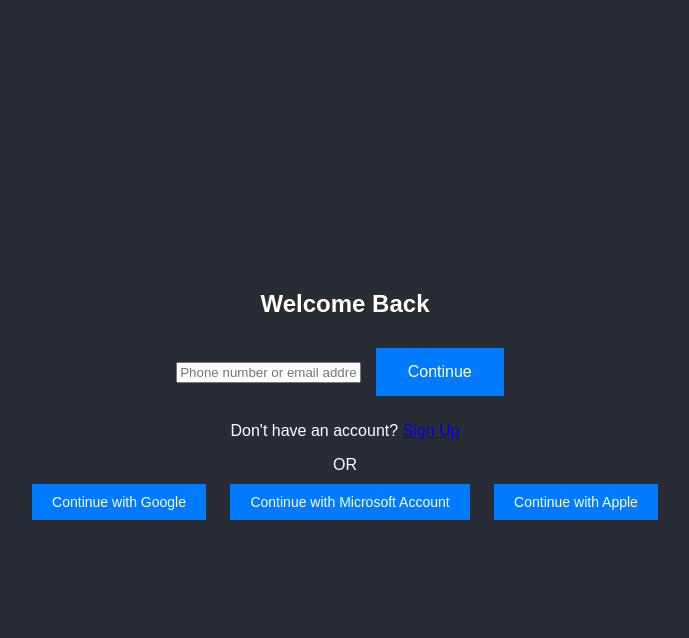
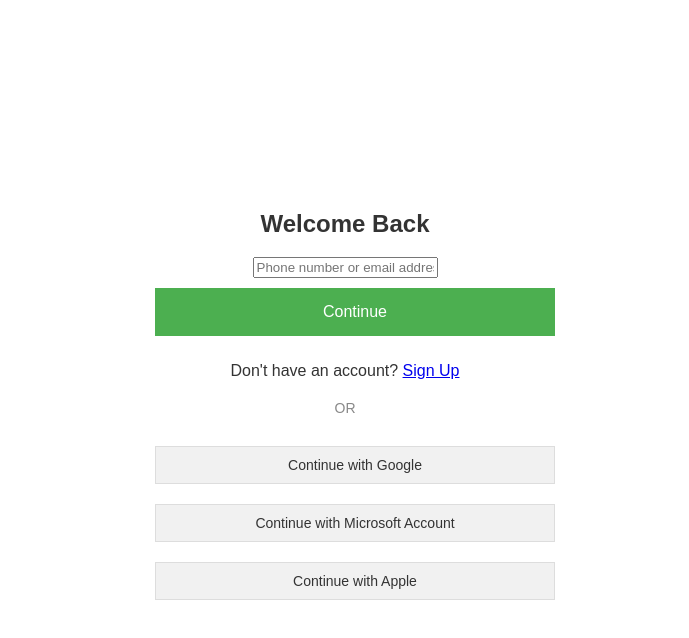
Before and after one commit to BlackQuillStudios/iPad-coder, a plain HTML site: page index.html in a window 1280 px wide. Both pictures are taken after a click on the button "Start Coding". Shown: the whole page, without its empty margins (295-984 px from the left). Drawn offline with Linux system fonts and the light colour scheme.

Commit message:
Update styles.css

```diff
--- a/styles.css
+++ b/styles.css
@@ -5,8 +5,8 @@ body {
     justify-content: center;
     align-items: center;
     height: 100vh;
-    background-color: #282c34;
-    color: #ffffff;
+    background-color: #ffffff; /* White background for clean interface */
+    color: #333333;
 }
 
 .hidden {
@@ -15,6 +15,8 @@ body {
 
 #homepage-container, #login-container {
     text-align: center;
+    width: 100%;
+    max-width: 400px;
 }
 
 button {
@@ -28,10 +30,26 @@ button {
     font-size: 16px;
     margin: 10px;
     cursor: pointer;
+    width: 100%;
+}
+
+#continue-button {
+    background-color: #4CAF50; /* Green color for continue button */
 }
 
 .signin-button {
+    background-color: #f1f1f1;
+    color: #333333;
+    border: 1px solid #dddddd;
+    padding: 10px;
     margin-top: 10px;
-    padding: 10px 20px;
+    width: 100%;
     font-size: 14px;
+    cursor: pointer;
 }
+
+.divider {
+    margin: 20px 0;
+    font-size: 14px;
+    color: #888888;
+}
```
